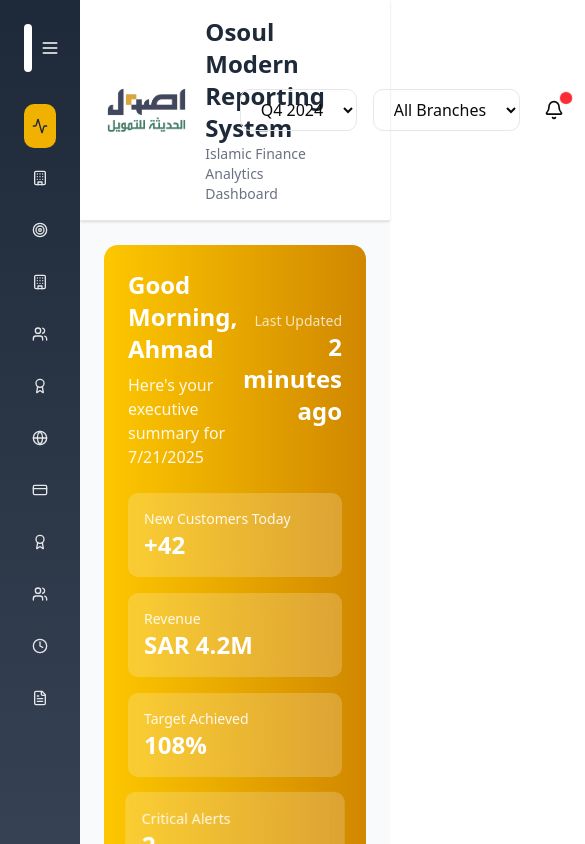
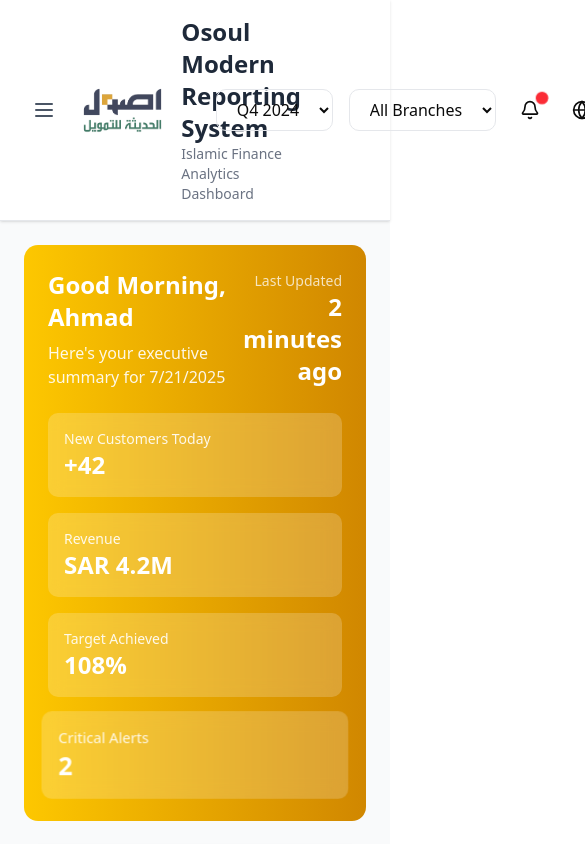
Before and after one commit to Shadykom/Osoul, a React (Vite) app: page / in a window 390 px wide. Both pictures are taken after a click on the button 214 px from the left and 60 px from the top of the page. Shown: the top 844 px of the page, 585 px wide, since content can reach past the window. Built offline with nearby package versions, Linux system fonts and the light colour scheme.

Commit message:
Add mobile responsiveness to sidebar with overlay and toggle
Co-authored-by: shadykom <shadykom@gmail.com>

```diff
--- a/src/App.jsx
+++ b/src/App.jsx
@@ -410,8 +410,17 @@ const OsoulReportingSystem = () => {
   );
 
   const Sidebar = () => (
+    <>
+      {/* Mobile overlay */}
+      {sidebarOpen && (
+        <div
+          className="md:hidden fixed inset-0 bg-black bg-opacity-50 z-30"
+          onClick={() => setSidebarOpen(false)}
+        />
+      )}
+
       <div className={`fixed ${language === 'ar' ? 'right-0' : 'left-0'} top-0 h-full bg-gradient-to-b from-gray-800 to-gray-700 text-white transition-all duration-300 z-40 ${
-      sidebarOpen ? 'w-64' : 'w-20'
+        sidebarOpen ? 'w-64' : `w-20 md:w-20 ${language === 'ar' ? 'translate-x-full md:translate-x-0' : '-translate-x-full md:translate-x-0'}`
       }`}>
         <div className="p-6">
           <div className="flex items-center justify-between mb-8">
@@ -430,7 +439,7 @@ const OsoulReportingSystem = () => {
             </div>
             <button
               onClick={() => setSidebarOpen(!sidebarOpen)}
-            className="text-white hover:bg-gray-600 p-2 rounded-lg transition-colors"
+              className="text-white hover:bg-gray-600 p-2 rounded-lg transition-colors md:block"
             >
               {sidebarOpen ? <X size={20} /> : <Menu size={20} />}
             </button>
@@ -467,18 +476,26 @@ const OsoulReportingSystem = () => {
           </nav>
         </div>
       </div>
+    </>
   );
 
   return (
     <div className="min-h-screen bg-gray-50" dir={language === 'ar' ? 'rtl' : 'ltr'}>
       <Sidebar />
 
-      <div className={`${language === 'ar' ? (sidebarOpen ? 'mr-64' : 'mr-20') : (sidebarOpen ? 'ml-64' : 'ml-20')} transition-all duration-300`}>
+      <div className={`${language === 'ar' ? (sidebarOpen ? 'md:mr-64' : 'md:mr-20') : (sidebarOpen ? 'md:ml-64' : 'md:ml-20')} transition-all duration-300`}>
         {/* Header */}
         <header className="bg-white shadow-sm border-b border-gray-200">
           <div className="px-6 py-4">
             <div className="flex items-center justify-between">
               <div className="flex items-center gap-4">
+                {/* Mobile menu button - only visible on small screens when sidebar is closed */}
+                <button
+                  onClick={() => setSidebarOpen(true)}
+                  className={`md:hidden text-gray-600 hover:bg-gray-100 p-2 rounded-lg transition-colors ${sidebarOpen ? 'hidden' : 'block'}`}
+                >
+                  <Menu size={24} />
+                </button>
                 <img
                   src={osoulLogo}
                   alt="Osoul Logo"
```
Lines whose indentation alone changed are shown as unchanged.
